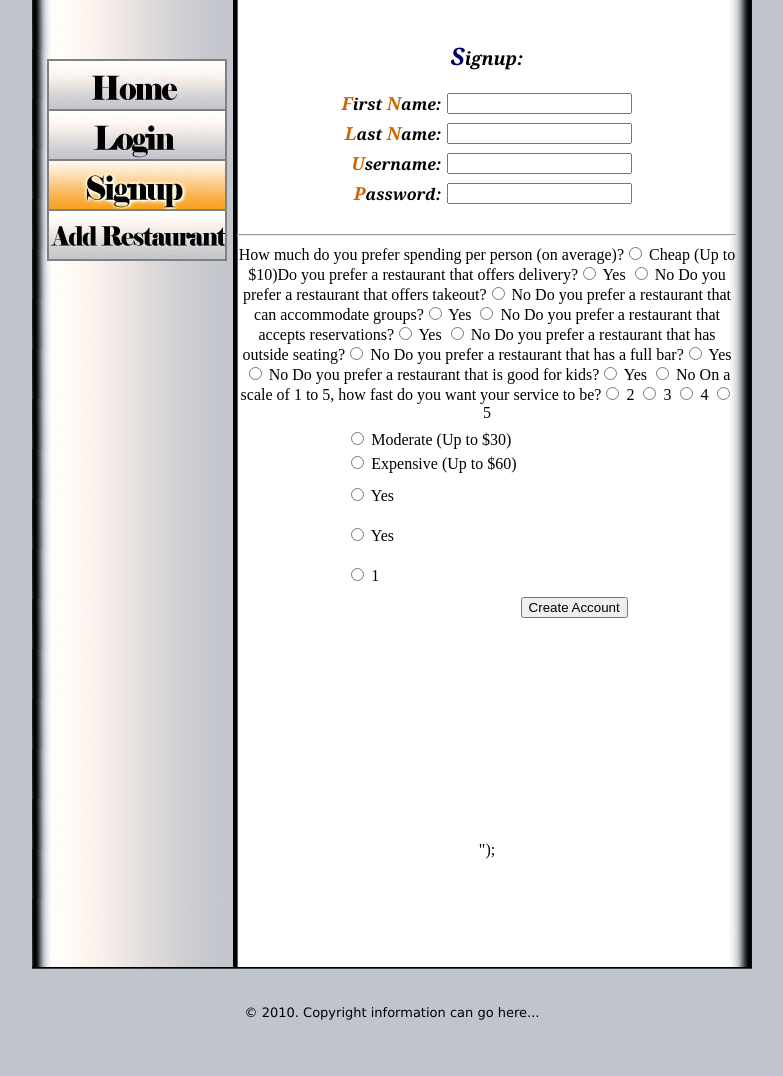
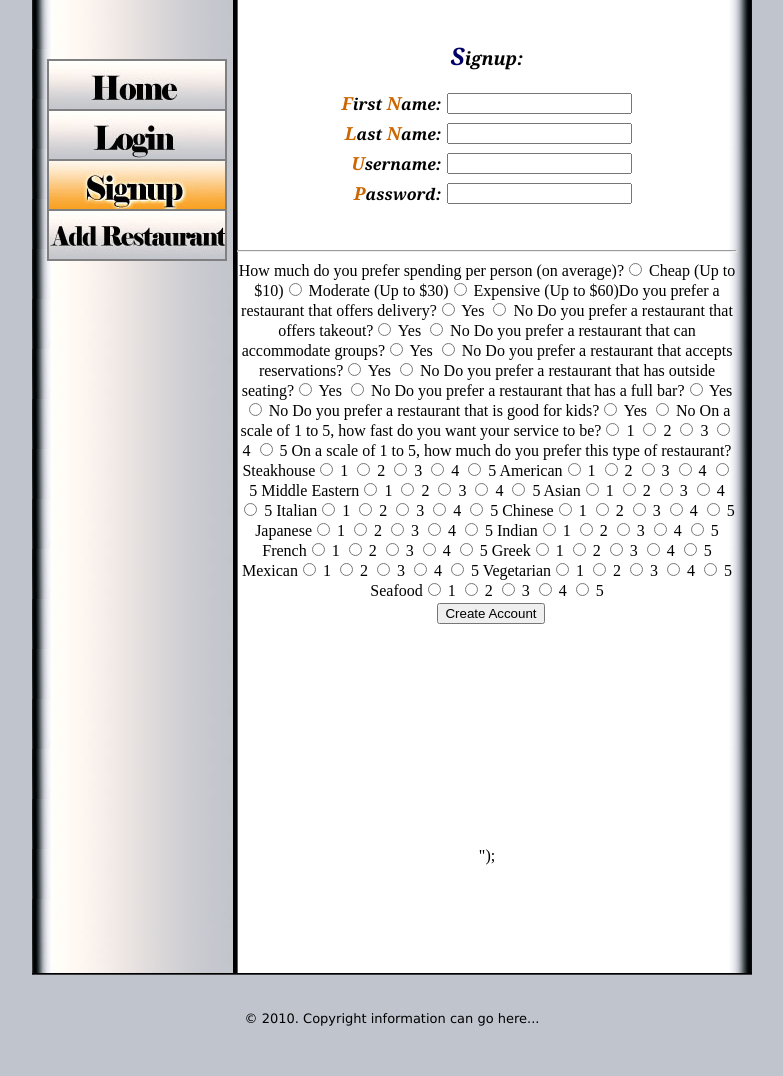
Before and after one commit to vroycroft/RestaurantRecommendationWebsite, a PHP site: page /signup.php?signup=vr in a window 1280 px wide. Shown: the part 351-1427 px from the top of the page, without its empty margins (248-1031 px from the left). Before the commit the page ends 1371 px from the top, so only its background shows below. Run offline with PHP 8.4, Linux system fonts and the light colour scheme.

Commit message:
updated signup format

```diff
--- a/signup.php
+++ b/signup.php
@@ -46,20 +46,23 @@ if ($_GET['signup'] == "yes") {
 <tr><td align="right"><b><i><font size="4.5" face="Georgia" color="CC6600">L</font><font size="3.5" face="Georgia">ast</font></b></i><b><i><font size="4.5" face="Georgia" color="CC6600"> N</font><font size="3.5" face="Georgia">ame:</font></b></i></td><td align="left"><input type="text" name="last_name" value=""></td</tr>
 <tr><td align="right"><b><i><font size="4.5" face="Georgia" color="CC6600">U</font><font size="3.5" face="Georgia">sername:</font></b></i><b></td><td align="left"><input type="text" name="username" value=""></td</tr>
 <tr><td align="right"><b><i><font size="4.5" face="Georgia" color="CC6600">P</font><font size="3.5" face="Georgia">assword:</font></b></i><b></td><td align="left"><input type="password" name="password" value=""></td</tr>
-</table>
+</table></center>
+
 <br/><hr/>
-<table>
+
+<table border="0" cellpadding="0" cellspacing="0">
 <tr>How much do you prefer spending per person (on average)?</tr>
 <tr><input type="radio" name="group1" value="Cheap"> Cheap (Up to $10)</tr>
-<td><input type="radio" name="group1" value="Moderate"> Moderate (Up to $30)</tr>
-<td><input type="radio" name="group1" value="Expensive"> Expensive (Up to $60)</tr>
+<tr><input type="radio" name="group1" value="Moderate"> Moderate (Up to $30)</tr>
+<tr><input type="radio" name="group1" value="Expensive"> Expensive (Up to $60)</tr>
 
-<tr>Do you prefer a restaurant that offers delivery?</td></tr>
+
+<tr>Do you prefer a restaurant that offers delivery?</tr>
 <tr><input type="radio" name="group2" value="yesDelivery"> Yes </tr>
 <tr><input type="radio" name="group2" value="noDelivery"> No </tr>
 
 <tr>Do you prefer a restaurant that offers takeout?</tr>
-<tr><td><input type="radio" name="group3" value="yesTakeout"> Yes </tr>
+<tr><input type="radio" name="group3" value="yesTakeout"> Yes </tr>
 <tr><input type="radio" name="group3" value="noTakeout"> No </tr>
 
 <tr>Do you prefer a restaurant that can accommodate groups?</tr>
@@ -70,11 +73,11 @@ if ($_GET['signup'] == "yes") {
 <tr><input type="radio" name="group5" value="yesReservations"> Yes </tr>
 <tr><input type="radio" name="group5" value="noReservations"> No </tr>
 
-<tr>Do you prefer a restaurant that has outside seating?</tr>
-<tr><td><input type="radio" name="group6" value="yesOutsideSeating"> Yes </tr>
+<tr>Do you prefer a restaurant that has outside seating?</td></tr>
+<tr><input type="radio" name="group6" value="yesOutsideSeating"> Yes </tr>
 <tr><input type="radio" name="group6" value="noOutsideSeating"> No </tr>
 
-<tr>Do you prefer a restaurant that has a full bar?</tr>
+<tr>Do you prefer a restaurant that has a full bar?</td></tr>
 <tr><input type="radio" name="group7" value="yesBar"> Yes </tr>
 <tr><input type="radio" name="group7" value="noBar"> No </tr>
 
@@ -83,14 +86,104 @@ if ($_GET['signup'] == "yes") {
 <tr><input type="radio" name="group8" value="noKids"> No </tr>
 
 <tr>On a scale of 1 to 5, how fast do you want your service to be?</tr>
-<tr><td><input type="radio" name="group9" value="speedOne"> 1 </tr>
+<tr><input type="radio" name="group9" value="speedOne"> 1 </tr>
 <tr><input type="radio" name="group9" value="speedTwo"> 2 </tr>
 <tr><input type="radio" name="group9" value="speedThree"> 3 </tr>
 <tr><input type="radio" name="group9" value="speedFour"> 4 </tr>
 <tr><input type="radio" name="group9" value="speedFive"> 5 </tr>
 
+<tr>On a scale of 1 to 5, how much do you prefer this type of restaurant?</tr>
+<tr>Steakhouse<input type="radio" name="group10" value="SteakOne"> 1 </tr>
+<tr><input type="radio" name="group10" value="SteakTwo"> 2 </tr>
+<tr><input type="radio" name="group10" value="SteakThree"> 3 </tr>
+<tr><input type="radio" name="group10" value="SteakFour"> 4 </tr>
+<tr><input type="radio" name="group10" value="SteakFive"> 5 </tr>
 
+<tr>American</tr>
+<tr><input type="radio" name="group11" value="AmerOne"> 1 </tr>
+<tr><input type="radio" name="group11" value="AmerTwo"> 2 </tr>
+<tr><input type="radio" name="group11" value="AmerThree"> 3 </tr>
+<tr><input type="radio" name="group11" value="AmerFour"> 4 </tr>
+<tr><input type="radio" name="group11" value="AmerFive"> 5 </tr>
 
+<tr>Middle Eastern</tr>
+<tr><input type="radio" name="group12" value="MEOne"> 1 </tr>
+<tr><input type="radio" name="group12" value="METwo"> 2 </tr>
+<tr><input type="radio" name="group12" value="METhree"> 3 </tr>
+<tr><input type="radio" name="group12" value="MEFour"> 4 </tr>
+<tr><input type="radio" name="group12" value="MEFive"> 5 </tr>
+
+<tr>Asian</tr>
+<tr><input type="radio" name="group13" value="AsianOne"> 1 </tr>
+<tr><input type="radio" name="group13" value="AsianTwo"> 2 </tr>
+<tr><input type="radio" name="group13" value="AsianThree"> 3 </tr>
+<tr><input type="radio" name="group13" value="AsianFour"> 4 </tr>
+<tr><input type="radio" name="group13" value="AsianFive"> 5 </tr>
+
+<tr>Italian</tr>
+<tr><input type="radio" name="group14" value="ItalianOne"> 1 </tr>
+<tr><input type="radio" name="group14" value="ItalianTwo"> 2 </tr>
+<tr><input type="radio" name="group14" value="ItalianThree"> 3 </tr>
+<tr><input type="radio" name="group14" value="ItalianFour"> 4 </tr>
+<tr><input type="radio" name="group14" value="ItalianFive"> 5 </tr>
+
+<tr>Chinese</tr>
+<tr><input type="radio" name="group15" value="ChineseOne"> 1 </tr>
+<tr><input type="radio" name="group15" value="ChineseTwo"> 2 </tr>
+<tr><input type="radio" name="group15" value="ChineseThree"> 3 </tr>
+<tr><input type="radio" name="group15" value="ChineseFour"> 4 </tr>
+<tr><input type="radio" name="group15" value="ChineseFive"> 5 </tr>
+
+<tr>Japanese</tr>
+<tr><input type="radio" name="group16" value="JapOne"> 1 </tr>
+<tr><input type="radio" name="group16" value="JapTwo"> 2 </tr>
+<tr><input type="radio" name="group16" value="JapThree"> 3 </tr>
+<tr><input type="radio" name="group16" value="JapFour"> 4 </tr>
+<tr><input type="radio" name="group16" value="JapFive"> 5 </tr>
+
+<tr>Indian</tr>
+<tr><input type="radio" name="group17" value="IndianOne"> 1 </tr>
+<tr><input type="radio" name="group17" value="IndianTwo"> 2 </tr>
+<tr><input type="radio" name="group17" value="IndianThree"> 3 </tr>
+<tr><input type="radio" name="group17" value="IndianFour"> 4 </tr>
+<tr><input type="radio" name="group17" value="IndianFive"> 5 </tr>
+
+<tr>French</tr>
+<tr><input type="radio" name="group18" value="FrenchOne"> 1 </tr>
+<tr><input type="radio" name="group18" value="FrenchTwo"> 2 </tr>
+<tr><input type="radio" name="group18" value="FrenchThree"> 3 </tr>
+<tr><input type="radio" name="group18" value="FrenchFour"> 4 </tr>
+<tr><input type="radio" name="group18" value="FrenchFive"> 5 </tr>
+
+<tr>Greek</tr>
+<tr><input type="radio" name="group19" value="GreekOne"> 1 </tr>
+<tr><input type="radio" name="group19" value="GreekTwo"> 2 </tr>
+<tr><input type="radio" name="group19" value="GreekThree"> 3 </tr>
+<tr><input type="radio" name="group19" value="GreekFour"> 4 </tr>
+<tr><input type="radio" name="group19" value="GreekFive"> 5 </tr>
+
+<tr>Mexican</tr>
+<tr><input type="radio" name="group20" value="MexicanOne"> 1 </tr>
+<tr><input type="radio" name="group20" value="MexicanTwo"> 2 </tr>
+<tr><input type="radio" name="group20" value="MexicanThree"> 3 </tr>
+<tr><input type="radio" name="group20" value="MexicanFour"> 4 </tr>
+<tr><input type="radio" name="group20" value="MexicanFive"> 5 </tr>
+
+<tr>Vegetarian</tr>
+<tr><input type="radio" name="group21" value="VegOne"> 1 </tr>
+<tr><input type="radio" name="group21" value="VegTwo"> 2 </tr>
+<tr><input type="radio" name="group21" value="VegThree"> 3 </tr>
+<tr><input type="radio" name="group21" value="VegFour"> 4 </tr>
+<tr><input type="radio" name="group21" value="VegFive"> 5 </tr>
+
+<tr>Seafood</tr>
+<tr><input type="radio" name="group22" value="SeafoodOne"> 1 </tr>
+<tr><input type="radio" name="group22" value="SeafoodTwo"> 2 </tr>
+<tr><input type="radio" name="group22" value="SeafoodThree"> 3 </tr>
+<tr><input type="radio" name="group22" value="SeafoodFour"> 4 </tr>
+<tr><input type="radio" name="group22" value="SeafoodFive"> 5 </tr>
+</table>
+<table>
 <tr><td>&nbsp;</td><td align="center"><input type="submit" value="Create Account"></td></tr>
 </table>
 </form>
```
